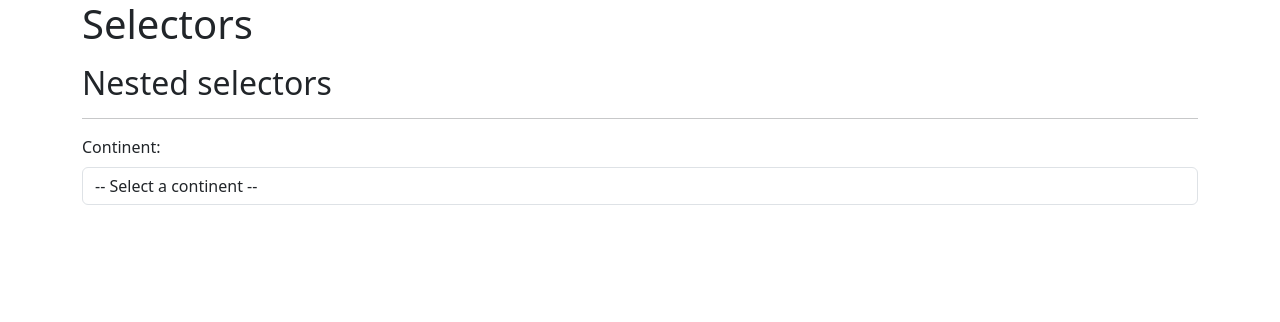
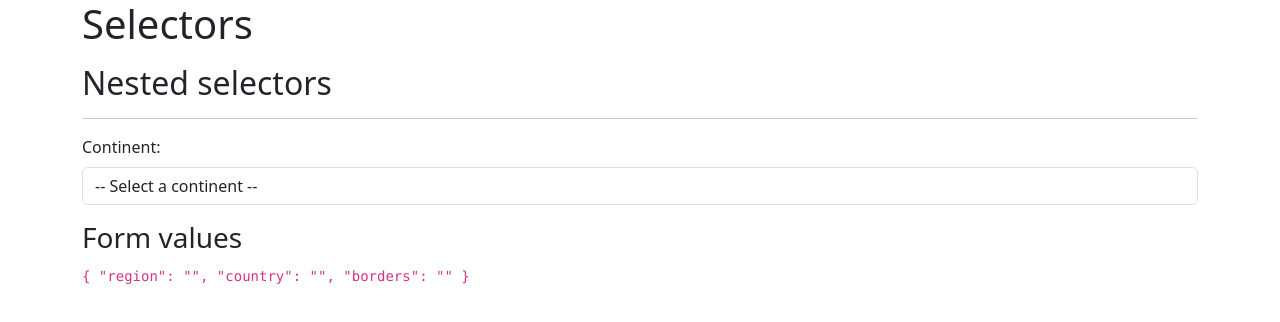
Before and after one commit to danielaliendo/angular-dynamic-forms, an Angular app: page /selector/selector in a window 1280 px wide. Shown: the top 322 px of the page. Built offline with nearby package versions, Linux system fonts and the light colour scheme.

Commit message:
form values were displayed

```diff
--- a/src/app/country/pages/selector-page/selector-page.component.html
+++ b/src/app/country/pages/selector-page/selector-page.component.html
@@ -12,3 +12,6 @@
     </div>
   </div>
 </form>
+
+<h3>Form values</h3>
+<code>{{form.value | json}}</code>
```
